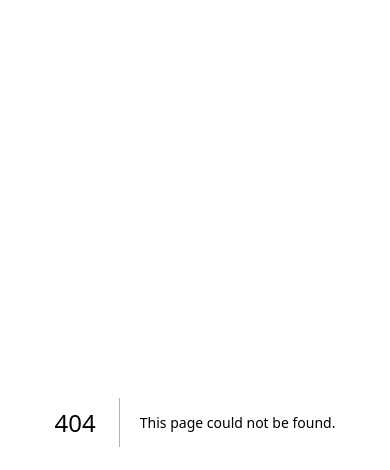
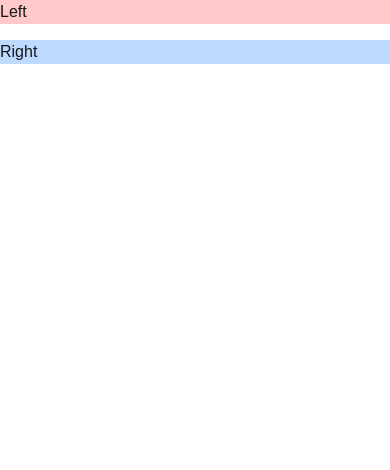
Before and after one commit to reece-davies/frontend-lab, a Next.js app: page /ResponsiveLayout in a window 390 px wide. Before the commit this address had no page. Shown: the top 470 px of the page. Built offline with nearby package versions, Linux system fonts and the light colour scheme.

Commit message:
Added ResponsiveLayout page

```diff
--- /dev/null
+++ b/app/ResponsiveLayout/page.js
@@ -0,0 +1,8 @@
+export default function ResponsiveLayout() {
+  return (
+    <div className="flex flex-col sm:flex-row gap-4">
+      <div className="w-full sm:w-1/2 bg-red-200">Left</div>
+      <div className="w-full sm:w-1/2 bg-blue-200">Right</div>
+    </div>
+  );
+}
--- a/app/page.js
+++ b/app/page.js
@@ -11,6 +11,7 @@
         <li><Link className="text-blue-600 underline hover:text-blue-800" href="/MerakiUIAlerts">MerakiUIAlerts</Link></li>
         <li><Link className="text-blue-600 underline hover:text-blue-800" href="/ReactBitsTesting">ReactBitsTesting</Link></li>
         <li><Link className="text-blue-600 underline hover:text-blue-800" href="/Flexbox">Flexbox</Link></li>
+        <li><Link className="text-blue-600 underline hover:text-blue-800" href="/ResponsiveLayout">ResponsiveLayout</Link></li>
       </ul>
     </div>
   );
```
